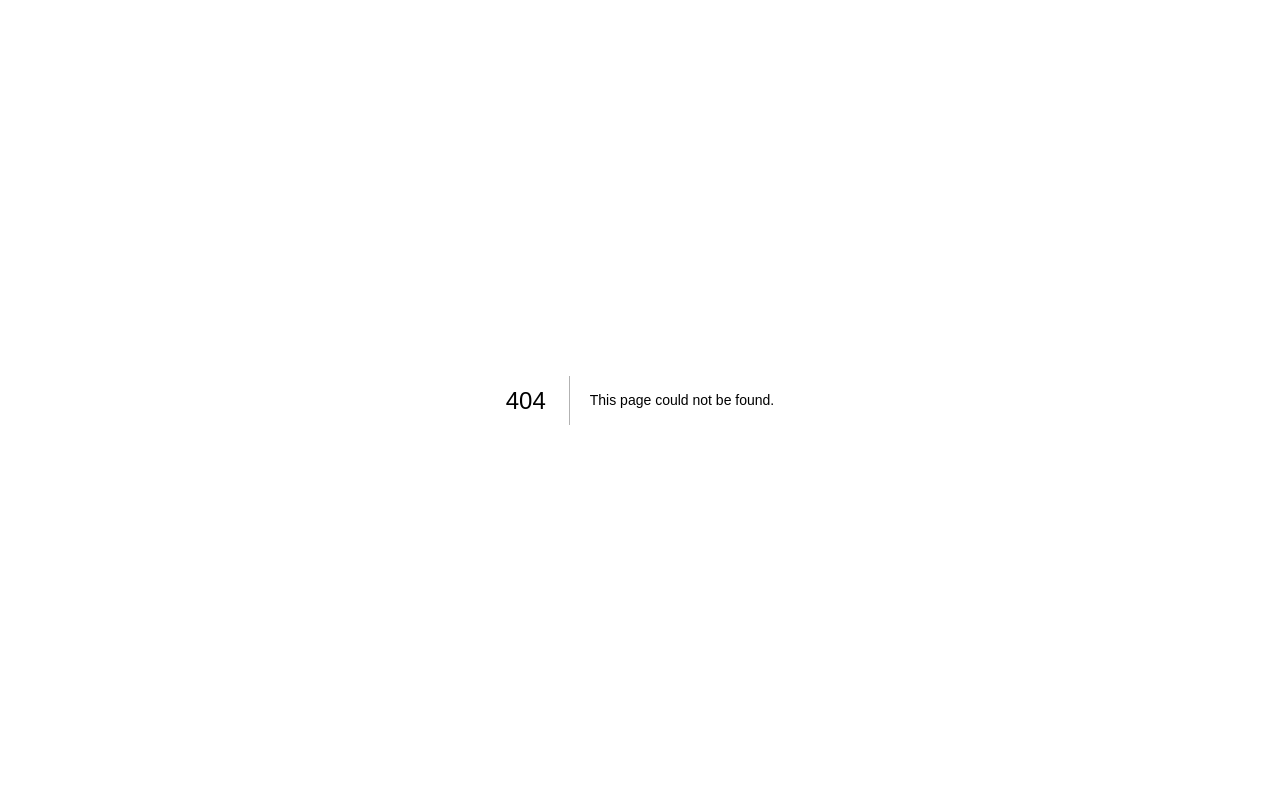
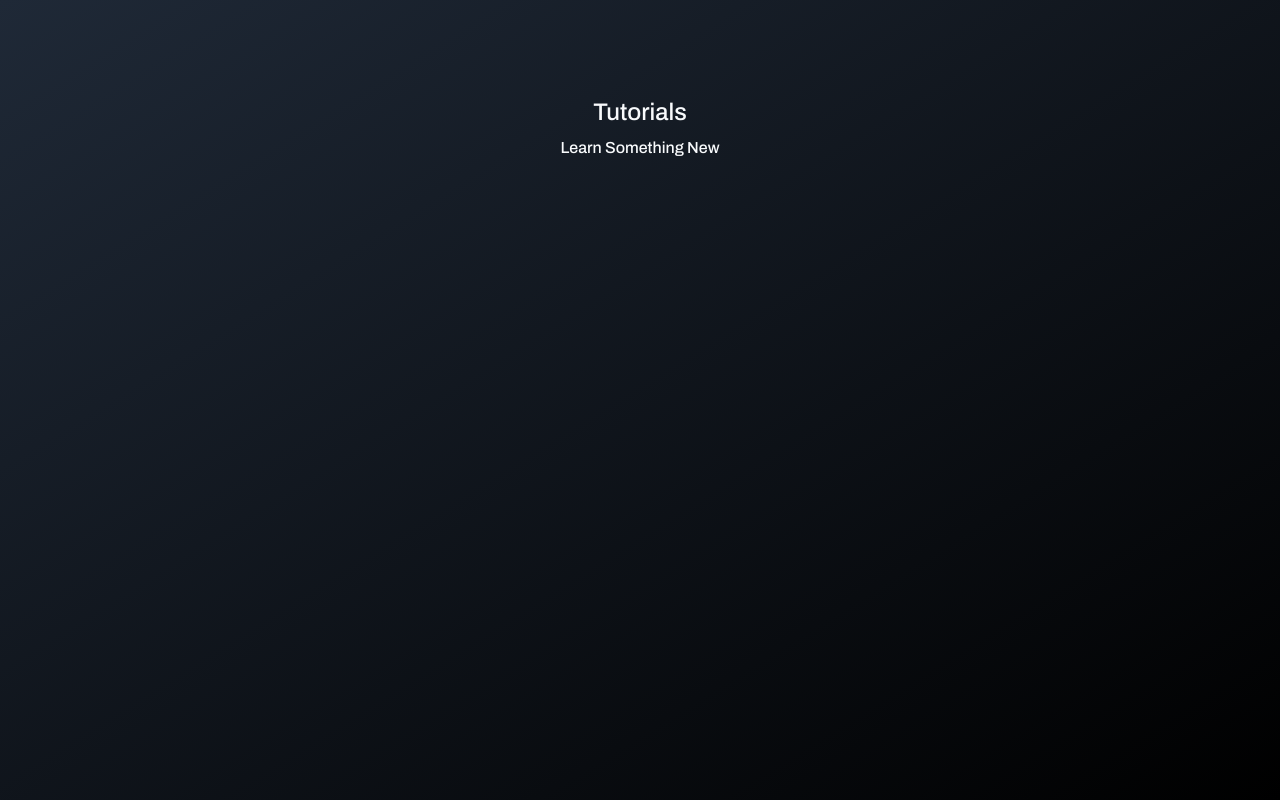
Before and after one commit to jcurtis06/jcurtis.io, a Next.js app: page /tutorials in a window 1280 px wide. Before the commit this address had no page. Built offline with nearby package versions, Linux system fonts and the light colour scheme.

Commit message:
started on tutorials page

```diff
--- a/pages/index.js
+++ b/pages/index.js
@@ -53,8 +53,8 @@ export default function Home() {
       <footer>
         <div className='flex flex-row items-center justify-center pb-12'>
           <a className='mr-5' href='https://www.github.com/jcurtis06' target={"_blank"}>GitHub</a>
-          <a className='mr-5' href='github.com/jcurtis06' target={"_blank"}>Tutorials</a>
-          <a className='mr-5' href='github.com/jcurtis06' target={"_blank"}>Blog</a>
+          <a className='mr-5' href='/tutorials'>Tutorials</a>
+          <a className='mr-5' href='github.com/jcurtis06' target={"_blank"}>Contact</a>
         </div>
       </footer>
     </div>
--- /dev/null
+++ b/pages/tutorials.js
@@ -0,0 +1,22 @@
+import Head from "next/head"
+
+export default function Tutorials() {
+    return (
+        <div className='bg-gradient-to-br from-gray-800 to-black text-slate-50 min-h-screen'>
+            <Head>
+                <title>Jonathan Curtis</title>
+                <meta name="description" content="Generated by create next app" />
+                <link rel="icon" href="/favicon.ico" />
+                <link rel="preconnect" href="https://fonts.googleapis.com" />
+                <link rel="preconnect" href="https://fonts.gstatic.com" crossorigin />
+                <link href="https://fonts.googleapis.com/css2?family=Archivo:wght@500&display=swap" rel="stylesheet" />
+            </Head>
+            <main className='flex flex-col py-24 p-2 items-center'>
+                <section className='text-center'>
+                    <h1 className='text-2xl font-bold'>Tutorials</h1>
+                    <h2 className='mt-2'>Learn Something New</h2>
+                </section>
+            </main>
+        </div>
+    )
+}
```
